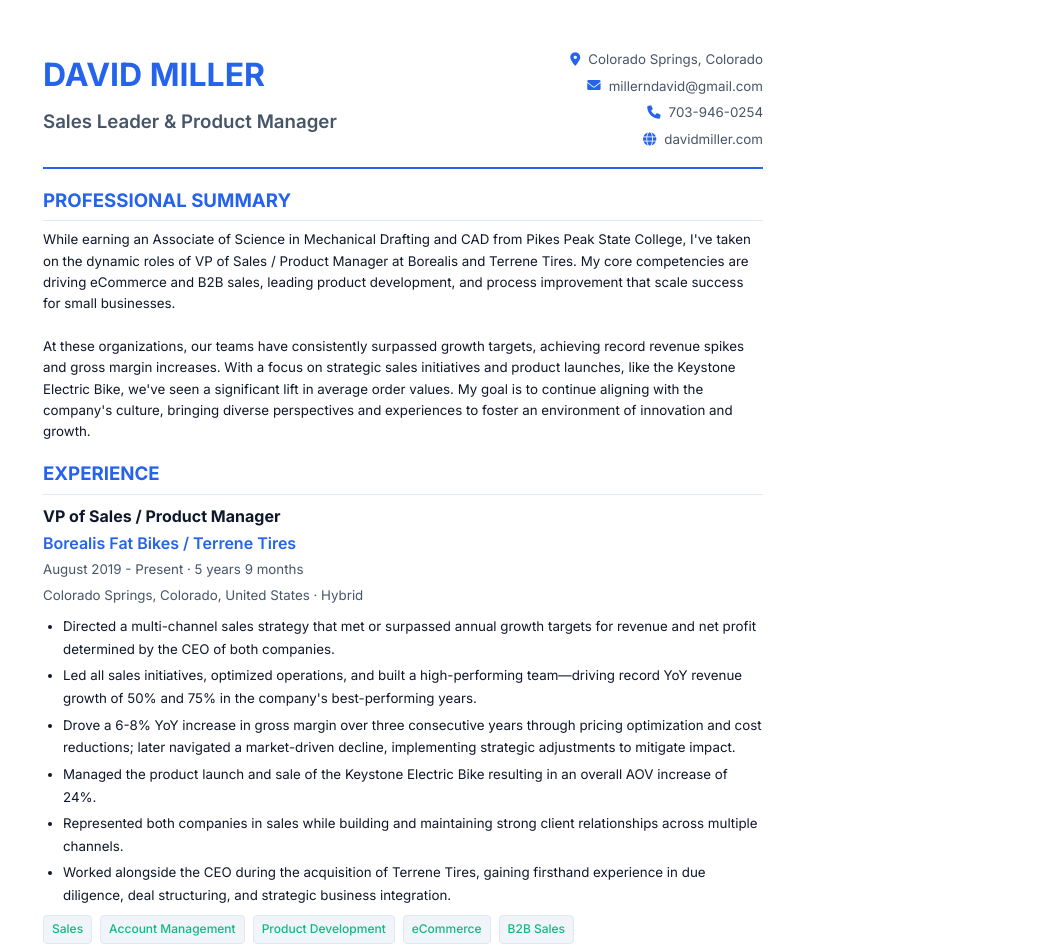
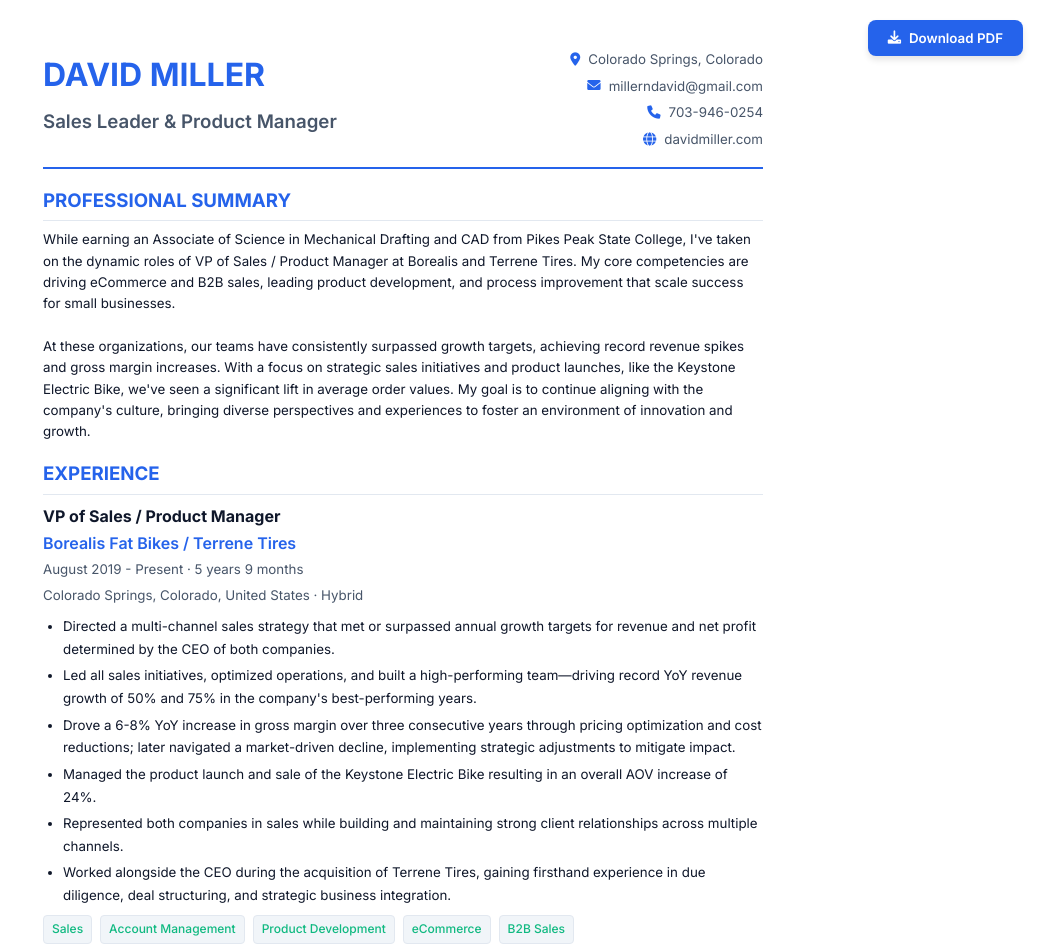
Before and after one commit to jesservillines/david-miller-portfolio, a plain HTML site: page david_miller_resume_print.html in a window 1280 px wide. Shown: the top 947 px of the page, without its empty margins (237-1280 px from the left). Drawn offline with Linux system fonts and the light colour scheme.

Commit message:
Add PDF download button to resume page

```diff
--- a/david_miller_resume_print.html
+++ b/david_miller_resume_print.html
@@ -9,6 +9,42 @@
     <link href="https://fonts.googleapis.com/css2?family=Inter:wght@300;400;500;600;700;800&display=swap" rel="stylesheet">
     <link rel="stylesheet" href="https://cdnjs.cloudflare.com/ajax/libs/font-awesome/6.0.0/css/all.min.css">
     <style>
+        /* Print-optimized resume styling with download button */
+
+        .download-container {
+            position: fixed;
+            top: 20px;
+            right: 20px;
+            z-index: 1000;
+        }
+
+        .download-btn {
+            background-color: #2563eb;
+            color: white;
+            border: none;
+            padding: 10px 20px;
+            border-radius: 8px;
+            font-weight: 600;
+            cursor: pointer;
+            display: flex;
+            align-items: center;
+            gap: 8px;
+            box-shadow: 0 4px 6px rgba(0, 0, 0, 0.1);
+            transition: all 0.3s ease;
+        }
+
+        .download-btn:hover {
+            background-color: #1d4ed8;
+            transform: translateY(-2px);
+            box-shadow: 0 6px 8px rgba(0, 0, 0, 0.15);
+        }
+
+        @media print {
+            .download-container {
+                display: none;
+            }
+        }
+
         /* Print-optimized resume styling */
         :root {
             --primary: #2563eb;
@@ -211,6 +247,17 @@
     </style>
 </head>
 <body>
+    <div class="download-container">
+        <button onclick="printResume()" class="download-btn">
+            <i class="fas fa-download"></i> Download PDF
+        </button>
+    </div>
+
+    <script>
+        function printResume() {
+            window.print();
+        }
+    </script>
     <header>
         <div class="header-content">
             <div class="profile-info">
```
